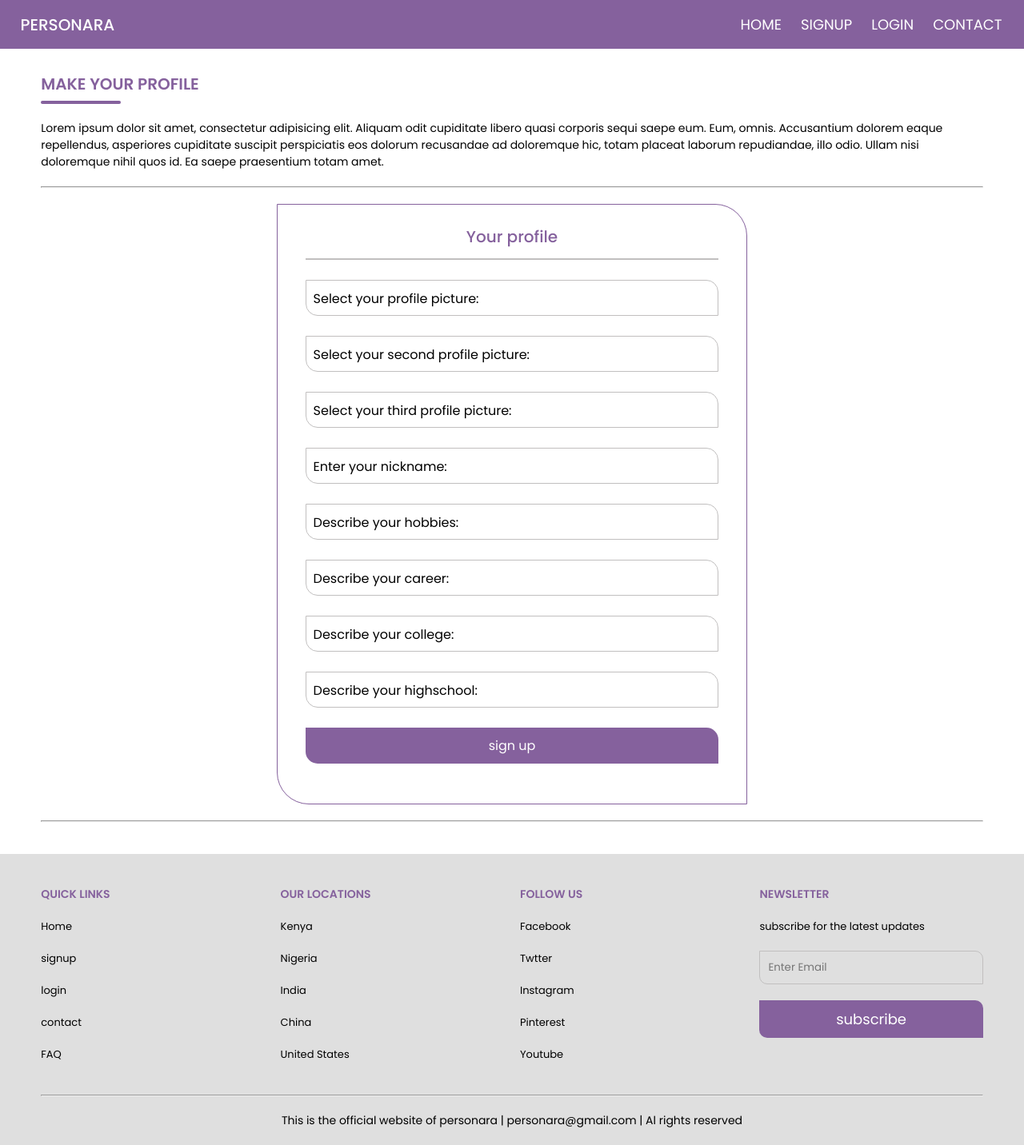
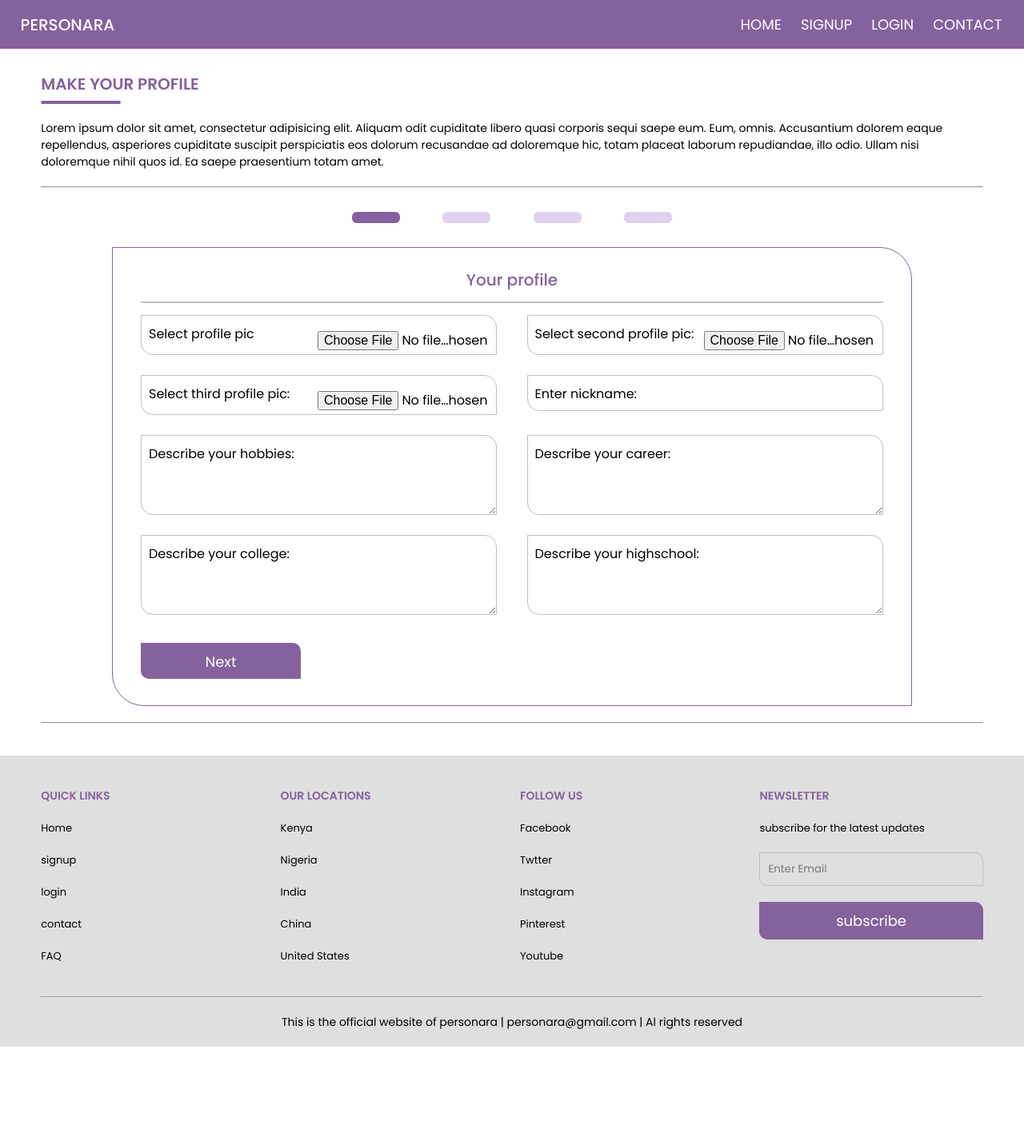
Before and after one commit to muendokennedy/user-profie-login-system-object-oriented-php-MVC, a PHP site: page /profile_input.html in a window 1280 px wide. Shown: the whole page at 80% size. After the commit the page ends 1309 px from the top, so only its background shows below. Run offline with PHP 8.4, Linux system fonts and the light colour scheme.

Commit message:
Finished the coding of the profile data entry script

```diff
--- a/profile_input.html
+++ b/profile_input.html
@@ -28,46 +28,107 @@
       <div class="heading-text">Lorem ipsum dolor sit amet, consectetur adipisicing elit. Aliquam odit cupiditate libero quasi corporis sequi saepe eum. Eum, omnis. Accusantium dolorem eaque repellendus, asperiores cupiditate suscipit perspiciatis eos dolorum recusandae ad doloremque hic, totam placeat laborum repudiandae, illo odio. Ullam nisi doloremque nihil quos id. Ea saepe praesentium totam amet.</div>
       <hr>
     </div>
-    <div class="sign-up">
-      <form action="#" method="POST" autocomplete="off">
+    <div class="form-progress-indicator">
+      <span class="first indicator-btn"></span>
+      <span class="second indicator-btn"></span>
+      <span class="third indicator-btn"></span>
+      <span class="fourth indicator-btn"></span>
+    </div>
+    <div class="error-block">All fields are required</div>
+    <form action="#" method="POST"  autocomplete="off" class="form-container sign-up">
+      <div class="step-form">
           <div class="signup-title">Your profile</div>
+          <div class="input-row">
           <div class="input-box">
-          <input type="text" name="first-pic" id="first-pic" required>
-          <label for="first-pic">Select your profile picture:</label>
+            <input type="file" name="first-pic" id="first-pic" required>
+            <label for="first-pic">Select profile pic</label>
           </div>
           <div class="input-box">
-          <input type="text" name="second-pic" id="second-pic" required>
-          <label for="second-pic">Select your second profile picture:</label>
+            <input type="file" name="second-pic" id="second-pic" required>
+            <label for="second-pic">Select second profile pic:</label>
           </div>
+          </div>
+          <div class="input-row">
           <div class="input-box">
-          <input type="text" name="third-pic" id="third-pic" required>
-          <label for="third-pic">Select your third profile picture:</label>
+            <input type="file" name="third-pic" id="third-pic" required>
+            <label for="third-pic">Select third profile pic:</label>
           </div>
           <div class="input-box">
             <input type="text" name="nick-name" id="nick-name" required>
-          <label for="nick-name">Enter your nickname:</label>
+            <label for="nick-name">Enter nickname:</label>
+          </div>
+          </div>
+          <div class="input-row">
+          <div class="input-box profile-input-box">
+            <textarea name="hobbies" id="hobbies" required></textarea>
+            <label for="hobbies">Describe your hobbies:</label>
+          </div>
+          <div class="input-box profile-input-box">
+            <textarea name="career" id="career" required></textarea>
+            <label for="career">Describe your career:</label>
+          </div>
+          </div>
+          <div class="input-row">
+          <div class="input-box profile-input-box">
+            <textarea name="college" id="college" required></textarea>
+            <label for="college">Describe your college:</label>
+          </div>
+          <div class="input-box profile-input-box">
+            <textarea name="highschool" id="highschool" required></textarea>
+            <label for="highschool">Describe your highschool:</label>
+          </div>
+          </div>
+      </div>
+      <div class="step-form">
+          <div class="signup-title">More about your hobbies</div>
+          <div class="input-box">
+            <input type="text" name="hobby-name" id="hobby-name" required>
+            <label for="hobby-name">Enter the hobby name:</label>
+          </div>
+          <div class="input-box profile-input-box">
+            <textarea name="hobby-more" id="hobby-more" required></textarea>
+            <label for="hobby-more">Describe the hobby briefly:</label>
           </div>
           <div class="input-box">
-          <input type="text" name="hobbies" id="hobbies" required>
-          <label for="hobbies">Describe your hobbies:</label>
+            <input type="file" name="hobby-photo" id="hobby-photo" required>
+            <label for="hobby-photo">Select a memory photo:</label>
+          </div>
+      </div>
+      <div class="step-form">
+          <div class="signup-title">More about your career life</div>
+          <div class="input-box">
+            <input type="text" name="career-name" id="career-name" required>
+            <label for="career-name">Enter the career name:</label>
+          </div>
+          <div class="input-box profile-input-box">
+            <textarea name="career-more" id="career-more" required></textarea>
+            <label for="career-more">Describe the career briefly:</label>
           </div>
           <div class="input-box">
-          <input type="text" name="career" id="career" required>
-          <label for="career">Describe your career:</label>
+            <input type="file" name="career-photo" id="career-photo" required>
+            <label for="career-photo">Select a memory photo:</label>
+          </div>
+      </div>
+      <div class="step-form">
+          <div class="signup-title">Talk about your friends</div>
+          <div class="input-box">
+            <input type="text" name="friend-name" id="friend-name" required>
+            <label for="friend-name">Enter the friend name:</label>
+          </div>
+          <div class="input-box profile-input-box">
+            <textarea name="relation-more" id="relation-more" required></textarea>
+            <label for="relation-more">Describe the relationship:</label>
           </div>
           <div class="input-box">
-          <input type="text" name="college" id="college" required>
-          <label for="college">Describe your college:</label>
+            <input type="file" name="friend-photo" id="friend-photo" required>
+            <label for="friend-photo">Select a memory photo:</label>
           </div>
-        <div class="input-box">
-          <input type="text" name="highschool" id="highschool" required>
-          <label for="highschool">Describe your highschool:</label>
       </div>
-        <div class="input-box">
-          <input type="submit" name="submit" value="sign up" class="btn">
+      <div class="input-box profile-navigation-button-container">
+        <button type="button" class="btn prev" onclick="nextPrev(-1)">previous</button>
+        <button type="button" class="btn next" onclick="nextPrev(1)">Next</button>
       </div>
   </form>
-    </div>
     <hr>
   </section>
   <footer>
@@ -108,6 +169,6 @@
     <hr>
     <div class="copyright-text">This is the official website of personara | personara@gmail.com | Al rights reserved</div>
   </footer>
-  <script src="signup.js"></script>
+  <script src="profile_input.js"></script>
 </body>
 </html>
--- /dev/null
+++ b/profile_input.js
@@ -0,0 +1,66 @@
+const dataForm = document.querySelector(".form-container");
+const nextBtn = document.querySelector(".next");
+const previousBtn = document.querySelector(".prev");
+const allStepForms = document.querySelectorAll(".step-form");
+const allIndicatorBtns = document.querySelectorAll(".indicator-btn");
+const errorMessage = document.querySelector(".error-block");
+
+let currentForm = 0;
+
+showCurrentForm(currentForm);
+
+function showCurrentForm(i){
+
+  allStepForms[i].style.display = "block";
+
+  if(i == allStepForms.length - 1){
+    nextBtn.innerText = "Submit";
+  } else {
+    nextBtn.innerText = "Next";
+  }
+
+  if(i == 0){
+    previousBtn.style.display = "none";
+  }else{
+    previousBtn.style.display = "block";
+  }
+  allIndicatorBtns[i].classList.add("current");
+}
+
+function nextPrev(i){
+
+  if(i == 1 && !emptyInput()){
+    return false;
+
+  } else{
+    allStepForms[currentForm].style.display = "none";
+    currentForm += i;
+  }
+
+  if(currentForm >= allStepForms.length){
+    dataForm.submit();
+    return false;
+
+  } else {
+    showCurrentForm(currentForm);
+  }
+}
+
+function emptyInput(){
+  let inputs = allStepForms[currentForm].querySelectorAll("input");
+  let textArea = allStepForms[currentForm].querySelectorAll("textarea");
+  let allInputs = [...inputs, ...textArea];
+  let isvalid = true;
+  for(let i = 0; i < allInputs.length; i++){
+    if(allInputs[i].value == ""){
+      allInputs[i].classList.add("empty");
+      isvalid = false;
+      errorMessage.style.display = "block";
+    }else{
+      allInputs[i].classList.remove("empty");
+      isvalid = true;
+      errorMessage.style.display = "none";
+    }
+  }
+  return isvalid;
+}
--- a/style.css
+++ b/style.css
@@ -193,7 +193,7 @@ hr{
   font-size: 1.6rem;
   transition: all .3s ease;
 }
-.sign-up .input-box input{
+.sign-up .input-box input, .sign-up .input-box textarea{
   position: absolute;
   width: 100%;
   height: 100%;
@@ -215,7 +215,9 @@ hr{
   display: none;
 }
 .sign-up .input-box input:focus ~ label,
-.sign-up .input-box input:valid ~ label{
+.sign-up .input-box input:valid ~ label,
+.sign-up .input-box textarea:focus ~ label,
+.sign-up .input-box textarea:valid ~ label{
   transform: translateY(-3.6rem);
   padding: .2rem 1rem;
   background: #fff;
@@ -225,10 +227,6 @@ hr{
 }
 .sign-up .input-box input:focus{
   border: .2rem solid var(--primary-color);
-}
-.sign-up .input-box:last-child{
-  position: initial;
-  height: auto;
 }
 .sign-up .input-box input[type="submit"]{
   position: initial;
@@ -329,6 +327,101 @@ hr{
   font-size: 1.4rem;
   margin: 1.5rem 0;
 }
+/* Profile data entry page styling */
+.form-container{
+  width: 100rem;
+}
+.step-form{
+  display: none;
+  width: 100%;
+}
+.sign-up .input-box input[type="file"]{
+  padding-left: 22rem;
+  padding-bottom: 3rem;
+}
+.sign-up .input-box textarea{
+  height: 10rem;
+}
+.sign-up .profile-input-box{
+  height: 6rem;
+  margin-bottom: 6rem;
+}
+.form-progress-indicator{
+  display: flex;
+  align-items: center;
+  justify-content: space-between;
+  width: 40rem;
+  margin: 3rem auto;
+}
+.form-progress-indicator span{
+  height: 1.4rem;
+  width: 6rem;
+  border-radius: .6rem;
+  background: #e3d1f0;
+}
+.form-progress-indicator .indicator-btn.current{
+  background: var(--primary-color);
+}
+.form-progress-indicator span:first-child{
+  background: var(--primary-color);
+}
+.sign-up .profile-navigation-button-container{
+  display: flex;
+  justify-content: space-between;
+  margin-bottom: 0.8rem;
+}
+.profile-navigation-button-container button{
+  width: 20rem;
+  border: none;
+}
+.input-row{
+  display: flex;
+  justify-content: space-between;
+}
+.form-container .input-row .input-box{
+  width: 48%;
+}
+.form-container .input-row .input-box textarea{
+  position: initial;
+}
+.form-container .input-row .input-box input{
+  position: initial;
+}
+.form-container .input-row .input-box input.empty{
+  border: .1rem solid #FF0011;
+}
+.form-container .input-row .input-box textarea.empty{
+  border: .1rem solid #FF0011;
+}
+.form-container .input-box input.empty{
+  border: .1rem solid #FF0011;
+}
+.form-container .input-box textarea.empty{
+  border: .1rem solid #FF0011;
+}
+.form-container .input-box{
+  position: relative;
+}
+.form-container .input-row .input-box {
+  position: relative;
+  height: 4.5rem;
+  margin: 1.5rem 0;
+}
+.form-container .input-row .profile-input-box{
+  margin: 1.5rem 0 6.5rem 0;
+}
+.error-block{
+  background: #FBD1D1;
+  color: #FF0011;
+  text-align: center;
+  padding: 1.4rem 0;
+  font-size: 1.6rem;
+  width: 50rem;
+  margin: 0 auto;
+  border-radius: 0 2rem 0 2rem;
+  border: .1rem solid #FF0011;
+  display: none;
+}
 /* The footer section */
 footer{
   background: #DFDFDF;
```
Lines whose indentation alone changed are shown as unchanged.
